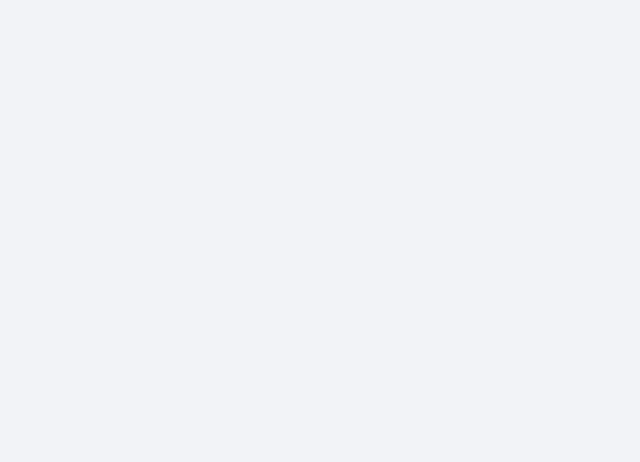
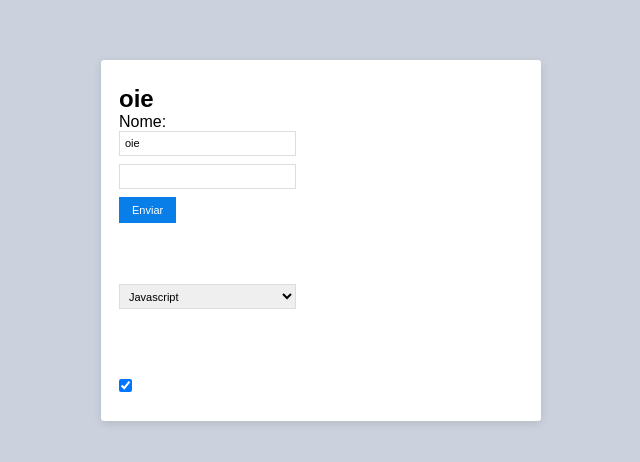
Before and after one commit to robber-AS/React-arquivo, a React (Create React App) app: page /varestado in a window 1280 px wide. Before the commit this address had no page. Shown: the part 160-622 px from the top of the page, without its empty margins (319-959 px from the left). Built offline with nearby package versions, Linux system fonts and the light colour scheme.

Commit message:
Robson01-09

```diff
--- a/package.json
+++ b/package.json
@@ -9,6 +9,7 @@
     "@testing-library/user-event": "^13.5.0",
     "react-router-dom": "^7.18.2",
     "react-scripts": "5.0.1",
+    "sass": "^1.103.1",
     "web-vitals": "^2.1.4"
   },
   "scripts": {
--- a/src/index.js
+++ b/src/index.js
@@ -1,11 +1,13 @@
 import React from 'react';
 import ReactDOM from 'react-dom/client';
-import './index.css';
+import './index.scss';
 import App from './App';
 import Eventos from './pages/eventos';
-import './pages/eventos/index.css';
+import './pages/eventos/index.scss';
 import Contato from './pages/contato';
-import './pages/contato/index.css';
+import './pages/contato/index.scss';
+import Varestado from './pages/varestado';
+import './pages/varestado/index.scss';
 import { BrowserRouter,Routes,Route } from 'react-router-dom';
 
 
@@ -17,6 +19,8 @@ root.render(
         <Route path='/' element={<App/>}/>
         <Route path='/contato' element={<Contato/>}/>
         <Route path='/eventos' element={<Eventos/>}/>
+         <Route path='/varestado' element={<Varestado/>}/>
+
       </Routes>
 
     </BrowserRouter>
--- a/src/pages/contato/index.css
+++ /dev/null
@@ -1,3 +0,0 @@
-.pagina-contato {
-    text-align: center;
-}
--- a/src/pages/contato/index.jsx
+++ b/src/pages/contato/index.jsx
@@ -1,4 +1,4 @@
-import './index.css';
+import './index.scss';
 
 export default function  Contato(){
     return(
--- /dev/null
+++ b/src/pages/contato/index.scss
@@ -0,0 +1,8 @@
+.pagina-contato {
+    text-align: center;
+
+
+    h1{
+    color: rgb(255, 115, 0);
+}
+}
--- a/src/pages/eventos/index.jsx
+++ b/src/pages/eventos/index.jsx
@@ -1,4 +1,4 @@
-import './index.css';
+import './index.scss';
 
 
 
@@ -23,7 +23,7 @@ export default function Eventos (){
 
 
 
-        <div className='Paggina-Eventos  pagina '>
+        <div className='Pagina-Eventos  pagina '>
             <div className="container">
 
         <h2>Entendendo eventos</h2>
--- /dev/null
+++ b/src/pages/eventos/index.scss
@@ -0,0 +1,100 @@
+* {
+  margin: 0;
+  padding: 0;
+  box-sizing: border-box;
+}
+
+body {
+  font-family: Arial, Helvetica, sans-serif;
+  background-color: #f1f3f6;
+}
+
+.pagina-Varestado{
+  min-height: 100vh;
+  display: flex;
+  justify-content: center;
+  align-items: center;
+}
+
+.container {
+  width: 440px;
+
+  background-color: white;
+
+  padding: 25px 18px;
+
+  border-radius: 3px;
+
+  box-shadow: 0 2px 8px rgba(0, 0, 0, 0.12);
+}
+
+.container h2 {
+  font-size: 15px;
+  color: #333;
+
+  margin-bottom: 25px;
+}
+
+.container p {
+  font-size: 11px;
+  line-height: 1.4;
+
+  color: #222;
+
+  margin-bottom: 10px;
+}
+
+.container input[type="text"],
+.container select {
+  display: block;
+
+  width: 177px;
+  height: 25px;
+
+  margin-bottom: 8px;
+
+  padding: 5px;
+
+  border: 1px solid #ddd;
+
+  font-size: 11px;
+}
+
+.opcoes {
+  display: flex;
+  flex-direction: column;
+
+  gap: 5px;
+
+  margin-top: 8px;
+  margin-bottom: 10px;
+}
+
+.opcoes label {
+  font-size: 11px;
+
+  display: flex;
+  align-items: center;
+}
+
+.opcoes input[type="radio"] {
+  margin-right: 4px;
+}
+
+button {
+  background-color: #087ee8;
+
+  color: white;
+
+  border: none;
+
+  padding: 7px 13px;
+
+  font-size: 11px;
+
+  cursor: pointer;
+}
+
+button:hover {
+  background-color: #066dcc;
+}
--- /dev/null
+++ b/src/pages/varestado/index.jsx
@@ -0,0 +1,66 @@
+import'./index.scss';
+import { useState } from 'react';
+
+
+  export default function Varestado(){
+
+        const [varestado1,setvarestdo1]=useState('oie');
+        const [varestado2,setvarestdo2]=useState('')
+         const [varestado3,setvarestdo3]=useState('true')
+
+            function Alterars1 (e){
+                   let  novoValor = e.target.value;
+                   setvarestdo1 (novoValor);
+            }
+            function Alterars2 (e){
+                   let  novoValor = e.target.value;
+                   setvarestdo2 (novoValor);
+            }
+    return(
+
+
+        <section  className='pagina-Varestado'>
+
+            <div className='container'>
+
+            <form>
+                <h1>{varestado1} </h1>
+
+                <label> Nome:
+                     <input type="text" value={varestado1} />
+                </label>
+
+                <label>
+                     <input type="text"  onChange={Alterars1}/>
+                </label>
+                    <button> Enviar</button>
+
+
+
+            </form>
+            <br></br>
+                <br></br>
+
+                <h2>{varestado2}</h2>
+
+                  <select onChange={Alterars2}>
+                    <option>Javascript</option>
+                    <option>React</option>
+                    <option>Java</option>
+                  </select>
+
+                <br></br>
+                <br></br>
+
+                <h2>{}</h2>
+
+                  <input type='checkbox' checked={varestado3} é bom/>
+
+
+
+            </div>
+        </section>
+
+    );
+
+  }
--- a/src/pages/eventos/index.css
+++ b/src/pages/varestado/index.scss
@@ -6,7 +6,7 @@
 
 body {
   font-family: Arial, Helvetica, sans-serif;
-  background-color: #f1f3f6;
+  background-color: #cbd2dd;
 }
 
 .pagina {
@@ -15,10 +15,9 @@ body {
   display: flex;
   justify-content: center;
   align-items: center;
-}
 
-.container {
-  width: 440px;
+  .container {
+  max-width:  600px;
 
   background-color: white;
 
@@ -59,9 +58,8 @@ body {
   border: 1px solid #ddd;
 
   font-size: 11px;
-}
 
-.opcoes {
+  .opcoes {
   display: flex;
   flex-direction: column;
 
@@ -99,3 +97,7 @@ button {
 button:hover {
   background-color: #066dcc;
 }
+
+}
+
+}
```
Also changed, not shown: src/index.scss (renamed from src/index.css), 1 other file (tests, documents, lock files or other folders).
